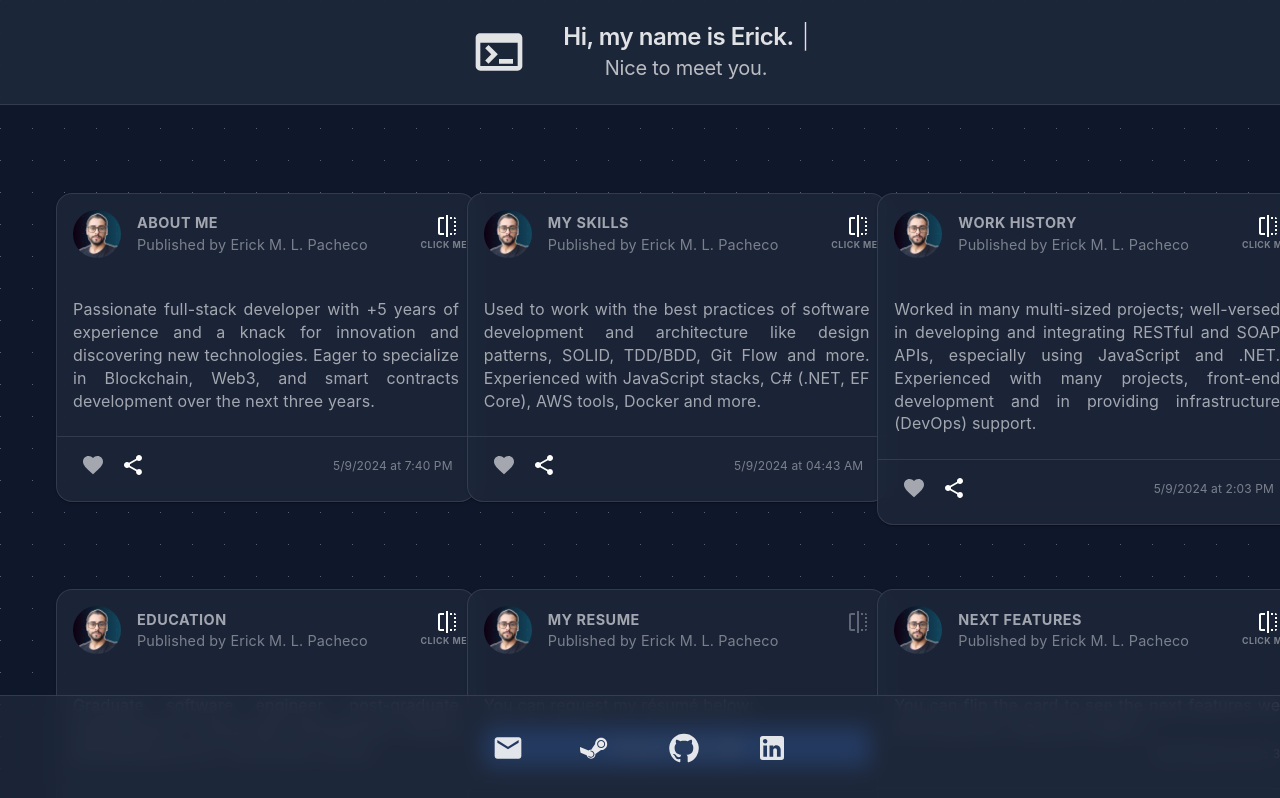
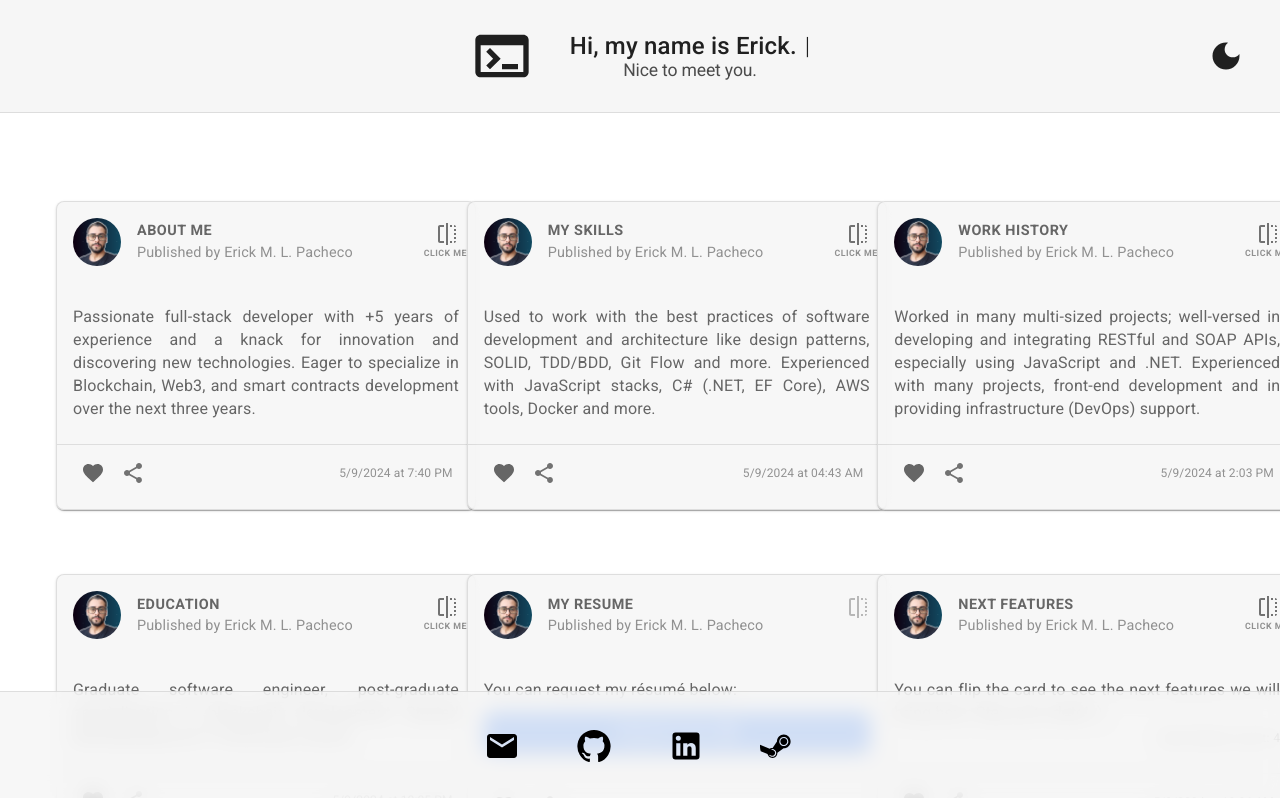
Before and after one commit to rckmath/rckmath.github.io, a React (Vite) app: page / in a window 1280 px wide. Shown: the top 798 px of the page. Built offline with nearby package versions, Linux system fonts and the light colour scheme.

Commit message:
feat: redesign done

```diff
--- a/package.json
+++ b/package.json
@@ -20,7 +20,8 @@
     "@mui/material": "^5.15.15",
     "react": "^18.3.1",
     "react-dom": "^18.3.1",
-    "react-responsive": "^10.0.0"
+    "react-responsive": "^10.0.0",
+    "react-router-dom": "6.22.3"
   },
   "devDependencies": {
     "@types/react": "^18.3.0",
--- a/src/App.jsx
+++ b/src/App.jsx
@@ -1,18 +1,44 @@
 import React from "react";
+import { BrowserRouter as Router, Routes, Route } from "react-router-dom";
 import { ThemeProvider } from "@mui/material/styles";
 import CssBaseline from "@mui/material/CssBaseline";
+import { ThemeContextProvider } from "./context/ThemeContext";
+import { getTheme } from "./theme";
+import { useTheme } from "./context/ThemeContext";
 
+import Header from "./components/Header";
+import Footer from "./components/Footer";
+import Home from "./pages/Home";
 import "./App.css";
-import theme from "./theme";
-import Home from "./pages/Home";
 
-const App = () => {
+const AppContent = () => {
+  const { isDarkMode } = useTheme();
+  const theme = getTheme(isDarkMode ? 'dark' : 'light');
+
   return (
     <ThemeProvider theme={theme}>
       <CssBaseline />
-      <Home />
+      <Router>
+        <div className="app">
+          <Header />
+          <main className="main-content">
+            <Routes>
+              <Route path="/" element={<Home />} />
+            </Routes>
+          </main>
+          <Footer />
+        </div>
+      </Router>
     </ThemeProvider>
   );
 };
 
+const App = () => {
+  return (
+    <ThemeContextProvider>
+      <AppContent />
+    </ThemeContextProvider>
+  );
+};
+
 export default App;
--- a/src/components/Footer.jsx
+++ b/src/components/Footer.jsx
@@ -2,13 +2,13 @@ import React from "react";
 import { useMediaQuery } from "react-responsive";
 import styled from "@emotion/styled";
 import { alpha } from "@mui/material/styles";
+import { Box, Container, IconButton, Tooltip } from "@mui/material";
+import { useTheme } from "../context/ThemeContext";
 
-import { Icon, IconButton, Tooltip, Box, Container } from "@mui/material";
-
-import SteamIcon from "/steam.svg";
 import EmailIcon from "@mui/icons-material/Email";
 import GitHubIcon from "@mui/icons-material/GitHub";
 import LinkedInIcon from "@mui/icons-material/LinkedIn";
+import SteamIcon from "/steam.svg";
 
 const StyledIconButton = styled(IconButton)(({ theme }) => ({
   transition: "all 0.3s ease-in-out",
@@ -20,25 +20,25 @@ const StyledIconButton = styled(IconButton)(({ theme }) => ({
 }));
 
 const Footer = () => {
-  const isMobileOrSmallLaptopScreen = useMediaQuery({ maxWidth: 1366 });
-  const fontSize = isMobileOrSmallLaptopScreen ? "2rem" : "2.25rem";
+  const isMobile = useMediaQuery({ maxWidth: 767 });
+  const { isDarkMode } = useTheme();
+  const fontSize = isMobile ? "2rem" : "2.25rem";
 
   return (
     <Box
       component="footer"
       sx={{
-        display: "flex",
-        alignItems: "center",
-        justifyContent: "center",
-        mt: "auto",
-        py: { xs: 2, sm: 3 },
-        background: (theme) => alpha(theme.palette.background.paper, 0.8),
-        backdropFilter: "blur(10px)",
-        borderTop: (theme) => `1px solid ${alpha(theme.palette.divider, 0.1)}`,
-        position: "sticky",
+        position: "fixed",
         bottom: 0,
         left: 0,
         right: 0,
+        py: { xs: 2, sm: 3 },
+        px: { xs: 2, sm: 3 },
+        background: (theme) =>
+          alpha(theme.palette.background.paper, 0.8),
+        backdropFilter: "blur(10px)",
+        borderTop: (theme) =>
+          `1px solid ${alpha(theme.palette.divider, 0.1)}`,
         zIndex: 1000,
       }}
     >
@@ -46,10 +46,9 @@ const Footer = () => {
         <Box
           sx={{
             display: "flex",
+            justifyContent: "center",
             alignItems: "center",
-            justifyContent: "center",
             gap: { xs: 3, sm: 4 },
-            width: "100%",
             maxWidth: "600px",
             mx: "auto",
           }}
@@ -65,33 +64,44 @@ const Footer = () => {
             </StyledIconButton>
           </Tooltip>
 
-          <Tooltip title="https://steamcommunity.com/id/BossBR" placement="top" arrow>
+          <Tooltip title="https://github.com/rckmath" placement="top" arrow>
+            <StyledIconButton
+              size="large"
+              color="inherit"
+              aria-label="GitHub"
+              onClick={() => window.open("https://github.com/rckmath", "_blank")}
+            >
+              <GitHubIcon sx={{ fontSize }} />
+            </StyledIconButton>
+          </Tooltip>
+
+          <Tooltip title="https://linkedin.com/in/rckmath" placement="top" arrow>
+            <StyledIconButton
+              size="large"
+              color="inherit"
+              aria-label="LinkedIn"
+              onClick={() => window.open("https://linkedin.com/in/rckmath", "_blank")}
+            >
+              <LinkedInIcon sx={{ fontSize }} />
+            </StyledIconButton>
+          </Tooltip>
+
+          <Tooltip title="https://steamcommunity.com/id/rckmath" placement="top" arrow>
             <StyledIconButton
               size="large"
               color="inherit"
               aria-label="Steam"
-              onClick={() => window.open("https://steamcommunity.com/id/BossBR", "_blank")}
+              onClick={() => window.open("https://steamcommunity.com/id/rckmath", "_blank")}
             >
-              <Icon sx={{ fontSize }}>
-                <img src={SteamIcon} alt="Steam" />
-              </Icon>
-            </StyledIconButton>
-          </Tooltip>
-
-          <Tooltip title="https://github.com/rckmath" placement="top" arrow>
-            <StyledIconButton size="large" color="inherit" aria-label="GitHub" onClick={() => window.open("https://github.com/rckmath", "_blank")}>
-              <GitHubIcon sx={{ fontSize }} />
-            </StyledIconButton>
-          </Tooltip>
-
-          <Tooltip title="https://www.linkedin.com/in/rckmath" placement="top" arrow>
-            <StyledIconButton
-              size="large"
-              color="inherit"
-              aria-label="LinkedIn"
-              onClick={() => window.open("https://www.linkedin.com/in/rckmath", "_blank")}
-            >
-              <LinkedInIcon sx={{ fontSize }} />
+              <img
+                src={SteamIcon}
+                alt="Steam"
+                style={{
+                  width: fontSize,
+                  height: fontSize,
+                  filter: isDarkMode ? 'brightness(0) invert(1)' : 'brightness(0) invert(0)'
+                }}
+              />
             </StyledIconButton>
           </Tooltip>
         </Box>
--- a/src/components/Header.jsx
+++ b/src/components/Header.jsx
@@ -4,9 +4,12 @@ import { useMediaQuery } from "react-responsive";
 import { keyframes } from "@mui/material";
 import { styled } from "@mui/material/styles";
 import TerminalIcon from "@mui/icons-material/Terminal";
+import LightModeIcon from "@mui/icons-material/LightMode";
+import DarkModeIcon from "@mui/icons-material/DarkMode";
 import { AppBar, Toolbar, Typography, IconButton, Box, Container, alpha } from "@mui/material";
 
 import { TypewriterText } from "./TypewriterText";
+import { useTheme } from "../context/ThemeContext";
 
 const blink = keyframes`
   0% { opacity: 1; }
@@ -38,6 +41,7 @@ const StyledTerminalIcon = styled(TerminalIcon)(({ theme }) => ({
 
 const Header = () => {
   const isMobile = useMediaQuery({ maxWidth: 767 });
+  const { isDarkMode, toggleTheme } = useTheme();
 
   return (
     <StyledAppBar
@@ -51,20 +55,21 @@ const Header = () => {
       <Container maxWidth="xl" sx={{ px: { xs: 2, sm: 3 } }}>
         <Toolbar
           sx={{
-            justifyContent: "center",
+            justifyContent: "space-between",
             alignItems: "center",
             minHeight: { xs: "64px", sm: "72px" },
             px: 0,
+            position: "relative",
           }}
         >
           <Box
             sx={{
               display: "flex",
               alignItems: "center",
+              gap: { xs: 2, sm: 3 },
+              flex: 1,
               justifyContent: "center",
-              gap: { xs: 2, sm: 3 },
-              width: "100%",
-              maxWidth: "800px",
+              position: "relative",
             }}
           >
             <IconButton
@@ -79,7 +84,7 @@ const Header = () => {
                 },
               }}
             >
-              <StyledTerminalIcon sx={{ fontSize: isMobile ? "3rem" : "3.5rem" }} />
+              <StyledTerminalIcon sx={{ fontSize: isMobile ? "3rem" : "4rem" }} />
             </IconButton>
             <Box
               sx={{
@@ -87,6 +92,8 @@ const Header = () => {
                 flexDirection: "column",
                 alignItems: "center",
                 textAlign: "center",
+                lineHeight: 1,
+                mt: 0,
               }}
             >
               <Box
@@ -94,6 +101,7 @@ const Header = () => {
                   display: "flex",
                   alignItems: "center",
                   gap: 1,
+                  mb: 0,
                 }}
               >
                 <TypewriterText
@@ -124,17 +132,37 @@ const Header = () => {
                 variant="h5"
                 color="inherit"
                 sx={{
+                  lineHeight: 1,
                   opacity: 0.8,
                   fontWeight: 400,
                   letterSpacing: "-0.01em",
-                  mt: 0.5,
-                  fontSize: isMobile ? "1rem" : "1.25rem",
+                  fontSize: isMobile ? "1rem" : "1.1rem",
+                  mt: 0,
                 }}
               >
                 Nice to meet you.
               </Typography>
             </Box>
           </Box>
+          <IconButton
+            onClick={toggleTheme}
+            size="large"
+            color="inherit"
+            aria-label="theme-toggle"
+            sx={{
+              position: "absolute",
+              right: 0,
+              "&:hover": {
+                backgroundColor: alpha("#fff", 0.1),
+              },
+            }}
+          >
+            {isDarkMode ? (
+              <LightModeIcon sx={{ fontSize: isMobile ? "2rem" : "2.25rem" }} />
+            ) : (
+              <DarkModeIcon sx={{ fontSize: isMobile ? "2rem" : "2.25rem" }} />
+            )}
+          </IconButton>
         </Toolbar>
       </Container>
     </StyledAppBar>
--- /dev/null
+++ b/src/context/ThemeContext.jsx
@@ -0,0 +1,32 @@
+import React, { createContext, useContext, useState, useEffect } from 'react';
+
+const ThemeContext = createContext();
+
+export const ThemeContextProvider = ({ children }) => {
+  const [isDarkMode, setIsDarkMode] = useState(() => {
+    const savedTheme = localStorage.getItem('theme');
+    return savedTheme === 'dark' || (!savedTheme && window.matchMedia('(prefers-color-scheme: dark)').matches);
+  });
+
+  useEffect(() => {
+    localStorage.setItem('theme', isDarkMode ? 'dark' : 'light');
+  }, [isDarkMode]);
+
+  const toggleTheme = () => {
+    setIsDarkMode(prev => !prev);
+  };
+
+  return (
+    <ThemeContext.Provider value={{ isDarkMode, toggleTheme }}>
+      {children}
+    </ThemeContext.Provider>
+  );
+};
+
+export const useTheme = () => {
+  const context = useContext(ThemeContext);
+  if (!context) {
+    throw new Error('useTheme must be used within a ThemeContextProvider');
+  }
+  return context;
+};
--- a/src/pages/Home.jsx
+++ b/src/pages/Home.jsx
@@ -16,7 +16,6 @@ const Home = () => {
 
   return (
     <Fragment>
-      <Header />
       <Container maxWidth={false} sx={{ py: { xs: 4, md: 6, lg: 8 } }}>
         <Grid
           container
@@ -84,7 +83,6 @@ const Home = () => {
           })}
         </Grid>
       </Container>
-      <Footer />
       <ProfilePictureModal open={expandPicture} setOpen={setExpandPicture} />
     </Fragment>
   );
--- a/src/theme.js
+++ b/src/theme.js
@@ -1,146 +1,102 @@
 import { createTheme } from "@mui/material/styles";
 
-const theme = createTheme({
+export const getTheme = (mode) => {
+  const isDark = mode === 'dark';
+
+  return createTheme({
     palette: {
-    mode: "dark",
+      mode,
       primary: {
-      main: "#3b82f6", // Modern blue
-      light: "#60a5fa",
-      dark: "#2563eb",
-      contrastText: "#ffffff",
+        main: '#00ff00',
+        light: '#4cff4c',
+        dark: '#00cc00',
       },
       secondary: {
-      main: "#8b5cf6", // Modern purple
-      light: "#a78bfa",
-      dark: "#7c3aed",
-      contrastText: "#ffffff",
+        main: '#ff00ff',
+        light: '#ff4cff',
+        dark: '#cc00cc',
       },
       background: {
-      default: "#0f172a",
-      paper: "#1e293b",
+        default: isDark ? '#121212' : '#ffffff',
+        paper: isDark ? '#1e1e1e' : '#f5f5f5',
       },
       text: {
-      primary: "rgba(255, 255, 255, 0.87)",
-      secondary: "rgba(255, 255, 255, 0.6)",
+        primary: isDark ? '#ffffff' : '#000000',
+        secondary: isDark ? '#b3b3b3' : '#666666',
       },
-    divider: "rgba(255, 255, 255, 0.12)",
+      divider: isDark ? 'rgba(255, 255, 255, 0.12)' : 'rgba(0, 0, 0, 0.12)',
     },
     typography: {
-    fontFamily: "'Inter', -apple-system, BlinkMacSystemFont, 'Segoe UI', Roboto, Oxygen, Ubuntu, Cantarell, sans-serif",
+      fontFamily: '"Roboto", "Helvetica", "Arial", sans-serif',
       h1: {
+        fontSize: '2.5rem',
         fontWeight: 700,
-      letterSpacing: "-0.02em",
       },
       h2: {
-      fontWeight: 700,
-      letterSpacing: "-0.02em",
+        fontSize: '2rem',
+        fontWeight: 600,
       },
       h3: {
+        fontSize: '1.75rem',
         fontWeight: 600,
-      letterSpacing: "-0.02em",
       },
       h4: {
-      fontWeight: 600,
-      letterSpacing: "-0.02em",
+        fontSize: '1.5rem',
+        fontWeight: 500,
       },
       h5: {
+        fontSize: '1.25rem',
         fontWeight: 500,
-      letterSpacing: "-0.01em",
       },
       h6: {
+        fontSize: '1rem',
         fontWeight: 500,
-      letterSpacing: "-0.01em",
-    },
-    subtitle1: {
-      fontWeight: 500,
-      letterSpacing: "-0.01em",
-    },
-    subtitle2: {
-      fontWeight: 500,
-      letterSpacing: "-0.01em",
       },
       body1: {
-      letterSpacing: "0.01em",
+        fontSize: '1rem',
+        lineHeight: 1.5,
       },
       body2: {
-      letterSpacing: "0.01em",
-    },
-    button: {
-      textTransform: "none",
-      fontWeight: 500,
-      letterSpacing: "0.01em",
-    },
-    caption: {
-      letterSpacing: "0.02em",
-    },
-    overline: {
-      letterSpacing: "0.05em",
+        fontSize: '0.875rem',
+        lineHeight: 1.43,
       },
     },
-  shape: {
-    borderRadius: 8,
+    components: {
+      MuiCard: {
+        styleOverrides: {
+          root: {
+            borderRadius: 12,
+            transition: 'all 0.3s ease-in-out',
+            '&:hover': {
+              boxShadow: (theme) => `0 8px 24px ${theme.palette.mode === 'dark' ? 'rgba(0, 0, 0, 0.3)' : 'rgba(0, 0, 0, 0.1)'}`,
             },
-  components: {
+          },
+        },
+      },
       MuiButton: {
         styleOverrides: {
           root: {
             borderRadius: 8,
-          padding: "8px 16px",
-          transition: "all 0.2s ease-in-out",
-          "&:hover": {
-            transform: "translateY(-1px)",
+            textTransform: 'none',
+            fontWeight: 500,
+            padding: '8px 16px',
+            transition: 'all 0.2s ease-in-out',
+            '&:hover': {
+              transform: 'translateY(-1px)',
             },
-        },
-        contained: {
-          boxShadow: "none",
-          "&:hover": {
-            boxShadow: "0 4px 12px rgba(59, 130, 246, 0.3)",
-          },
-        },
-      },
-    },
-    MuiCard: {
-      styleOverrides: {
-        root: {
-          borderRadius: 16,
-          transition: "all 0.3s ease-in-out",
           },
         },
       },
       MuiIconButton: {
         styleOverrides: {
           root: {
-          transition: "all 0.2s ease-in-out",
-          "&:hover": {
-            backgroundColor: "rgba(59, 130, 246, 0.1)",
+            transition: 'all 0.2s ease-in-out',
+            '&:hover': {
+              transform: 'scale(1.1)',
             },
-        },
-      },
-    },
-    MuiTooltip: {
-      styleOverrides: {
-        tooltip: {
-          backgroundColor: "rgba(30, 41, 59, 0.9)",
-          backdropFilter: "blur(8px)",
-          borderRadius: 8,
-          padding: "8px 12px",
-          fontSize: "0.875rem",
-        },
-        arrow: {
-          color: "rgba(30, 41, 59, 0.9)",
-        },
-      },
-    },
-    MuiAppBar: {
-      styleOverrides: {
-        root: {
-          backgroundColor: "rgba(30, 41, 59, 0.8)",
-          backdropFilter: "blur(10px)",
-          borderBottom: "1px solid rgba(255, 255, 255, 0.1)",
           },
         },
       },
     },
   });
-
-export default theme;
+};
```
Also changed, not shown: src/components/MainCard/Contents/NextFeaturesContent.jsx (+12 -7 lines), 1 other file (tests, documents, lock files or other folders). Lines whose indentation alone changed are shown as unchanged.
